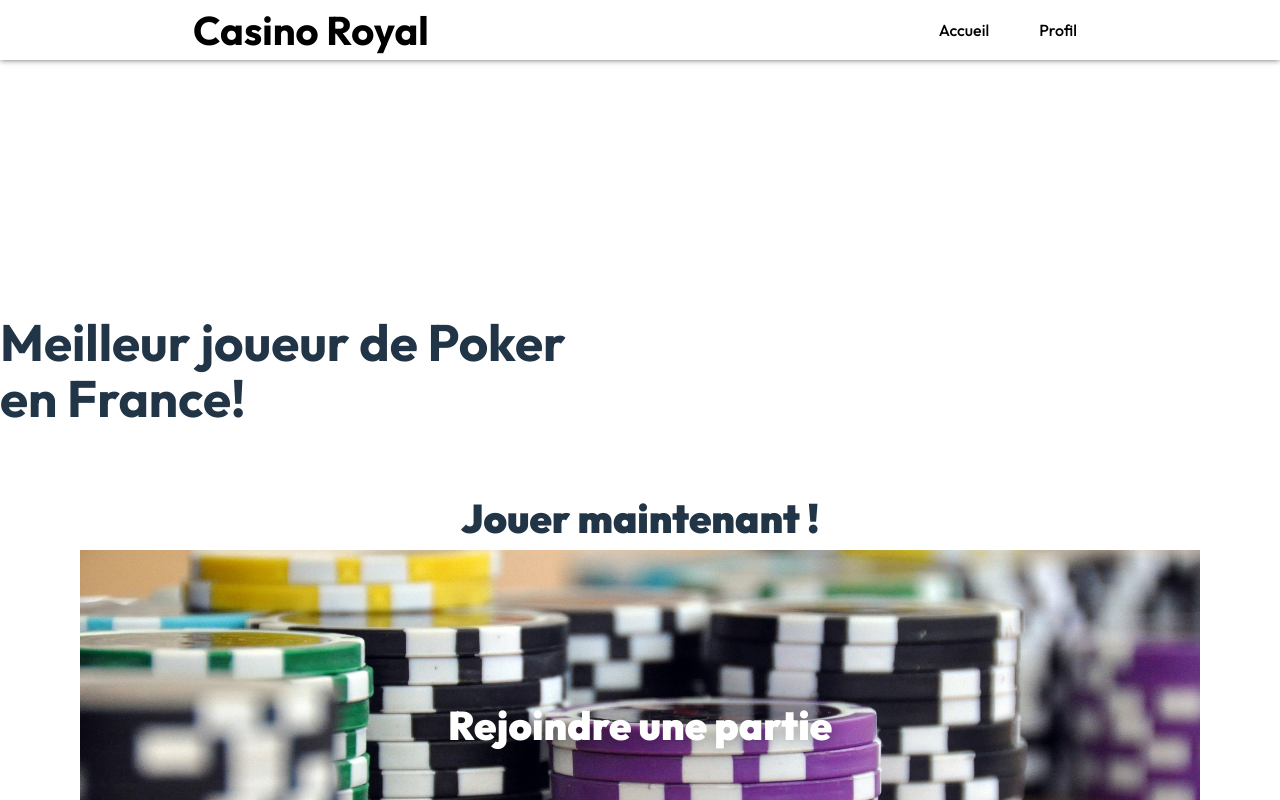
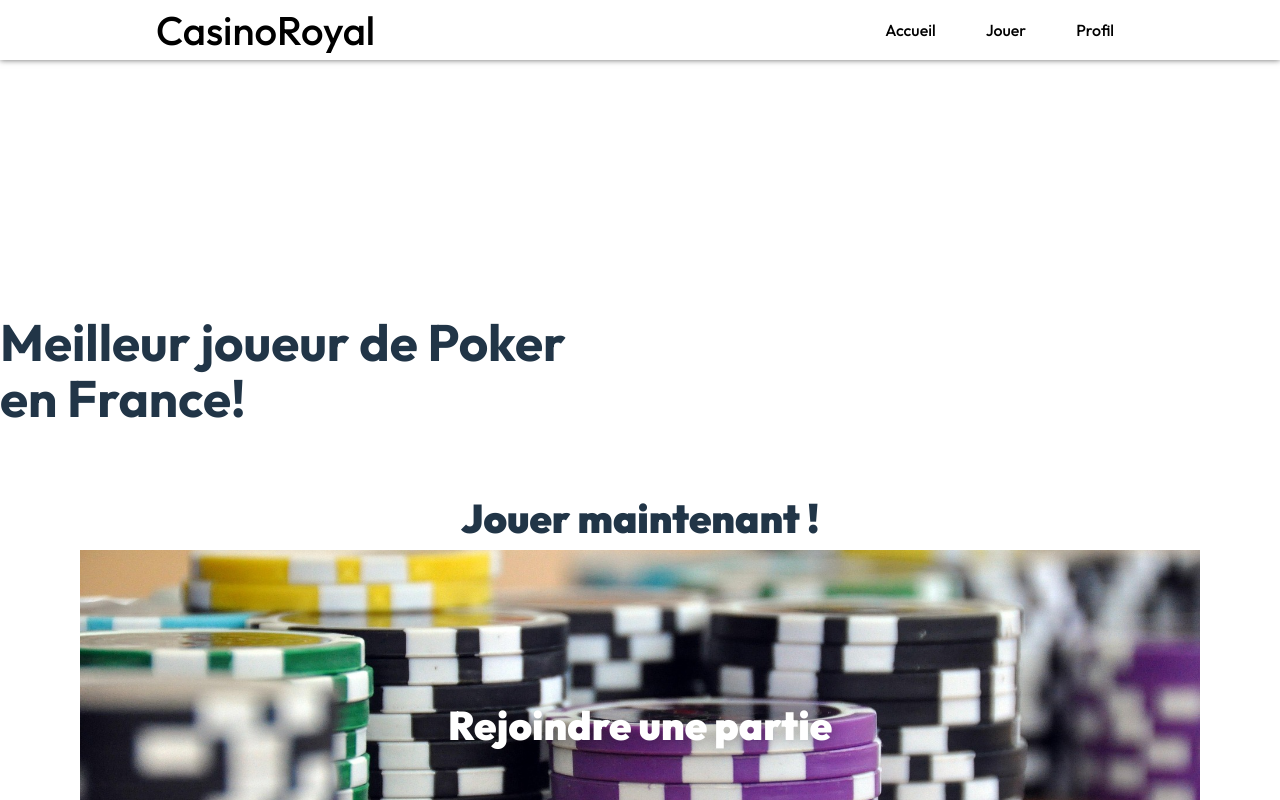
Before and after one commit to Beehnood/front-poker, a React (Vite) app in the folder front-poker-api/: page / in a window 1280 px wide. Shown: the top 800 px of the page. Built offline with nearby package versions, Linux system fonts and the light colour scheme; a web font is replaced by a local one.

Commit message:
Ajout du lien dans le lien

```diff
--- a/front-poker-api/src/MenuBureau.tsx
+++ b/front-poker-api/src/MenuBureau.tsx
@@ -5,12 +5,15 @@ const MenuBureau = () => {
     return (
         <header className="menu-bureau-header">
             <div className="menu-bureau-logo">
-                <h1>Casino Royal</h1>
+                <h1><a href="/">CasinoRoyal</a></h1>
             </div>
             <nav className="menu-bureau-nav">
                 <ul>
                     <li>
                         <a href='/'>Accueil</a>
+                    </li>
+                    <li>
+                        <a href='/game'>Jouer</a>
                     </li>
                     <li>
                         <a href='/connexion'>Profil</a>
```
